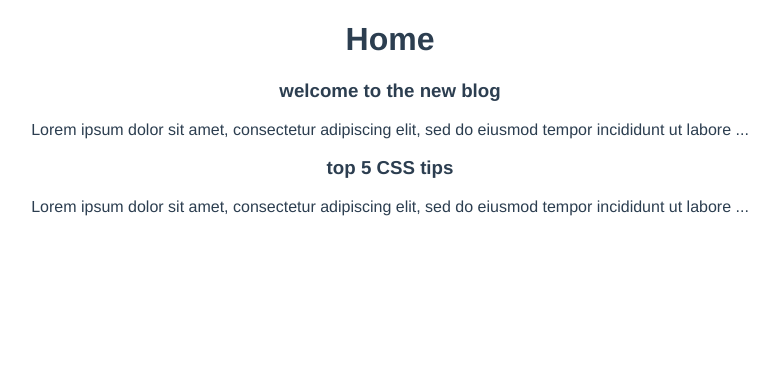
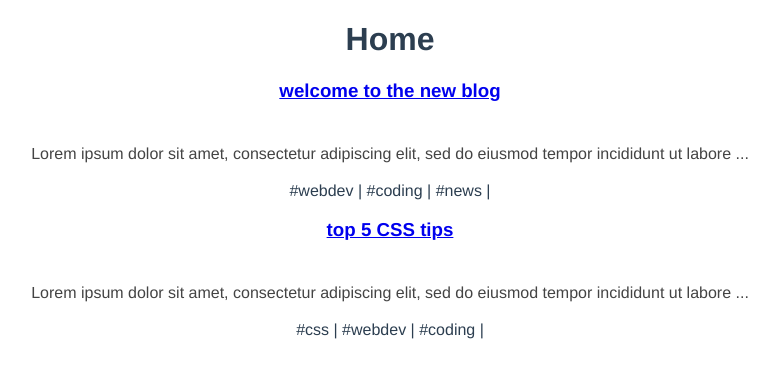
Before and after one commit to MaGo0506/Vue-Dojo-Blogs, a Vue app: page / in a window 1280 px wide. Shown: the top 378 px of the page, without its empty margins (250-1029 px from the left). Built offline with nearby package versions, Linux system fonts and the light colour scheme; data requests are answered from the project's data file.

Commit message:
Reusable composable functions

```diff
--- a/src/components/SinglePost.vue
+++ b/src/components/SinglePost.vue
@@ -1,7 +1,12 @@
 <template>
   <div class="post">
-    <h3>{{ post.title }}</h3>
+    <router-link :to="{ name: 'Details', params: {id: post.id} }">
+        <h3>{{ post.title }}</h3>
+    </router-link>
     <p>{{ snippet }}</p>
+    <span v-for="tag in post.tags" :key="tag">
+        #{{ tag }} |
+    </span>
   </div>
 </template>
 
--- /dev/null
+++ b/src/composables/getPost.js
@@ -0,0 +1,29 @@
+import { ref } from '@vue/reactivity';
+
+const getPost = (id) => {
+    const post = ref(null)
+    const error = ref(null)
+
+    const load = async () => {
+    try {
+        // simulate delay
+        await new Promise(resolve => {
+            setTimeout(resolve, 2000)
+        })
+
+        let data = await fetch(`http://localhost:3000/posts/${id}`)
+        if (!data.ok) {
+        throw Error('That post does not exist')
+        }
+        post.value = await data.json()
+    }
+    catch(err) {
+        error.value = err.message
+        console.log(error.value);
+    }
+    }
+
+    return { post, error, load }
+}
+
+export default getPost
--- /dev/null
+++ b/src/composables/getPosts.js
@@ -0,0 +1,24 @@
+import { ref } from '@vue/reactivity';
+
+const getPosts = () => {
+    const posts = ref([])
+    const error = ref(null)
+
+    const load = async () => {
+    try {
+        let data = await fetch('http://localhost:3000/posts')
+        if (!data.ok) {
+        throw Error('no data available')
+        }
+        posts.value = await data.json()
+    }
+    catch(err) {
+        error.value = err.message
+        console.log(error.value);
+    }
+    }
+
+    return { posts, error, load }
+}
+
+export default getPosts;
--- a/src/router/index.js
+++ b/src/router/index.js
@@ -1,11 +1,18 @@
 import { createRouter, createWebHistory } from 'vue-router'
 import Home from '../views/Home.vue'
+import Details from '../views/Details.vue'
 
 const routes = [
   {
     path: '/',
     name: 'Home',
     component: Home
+  },
+  {
+    path: '/posts/:id',
+    name: 'Details',
+    component: Details,
+    props: true
   },
 ]
 
--- /dev/null
+++ b/src/views/Details.vue
@@ -0,0 +1,41 @@
+<template>
+  <div v-if="error">{{ error }}</div>
+  <div v-if="post" class="post">
+      <h3>{{ post.title }}</h3>
+      <p class="pre">{{ post.body }}</p>
+  </div>
+  <div v-else>Loading Post...</div>
+</template>
+
+<script>
+import getPost from '../composables/getPost'
+
+export default {
+    props: ['id'],
+    setup(props) {
+        const { post, error, load } = getPost(props.id)
+
+        load()
+
+        return { post, error }
+    }
+}
+</script>
+
+<style>
+.post {
+    max-width: 1200px;
+    margin: 0 auto;
+}
+
+.post p {
+    color: #444;
+    line-height: 1.5em;
+    margin-top: 40px;
+}
+
+.pre {
+    white-space: pre-wrap;
+}
+
+</style>
--- a/src/views/Home.vue
+++ b/src/views/Home.vue
@@ -11,33 +11,18 @@
 
 <script>
 import PostList from '../components/PostList.vue';
-import { ref } from '@vue/reactivity';
+import getPosts from '../composables/getPosts';
 
 
 export default {
   name: 'Home',
   components: { PostList },
   setup() {
-      const posts = ref([])
-      const error = ref(null)
+    const { posts, error, load } = getPosts()
 
-      const load = async () => {
-        try {
-          let data = await fetch('http://localhost:3000/posts')
-          if (!data.ok) {
-            throw Error('no data available')
-          }
-          posts.value = await data.json()
-        }
-        catch(err) {
-          error.value = err.message
-          console.log(error.value);
-        }
-      }
+    load()
 
-      load()
-
-      return { posts, error };
+    return { posts, error };
   }
 }
 </script>
```
